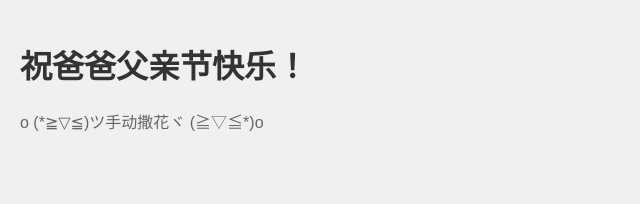
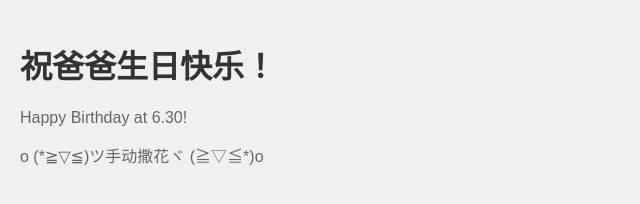
Before and after one commit to iiknnn/iiknnn.github.io, a plain HTML site: page index.html in a window 1280 px wide. Shown: the whole page, without its empty margins (0-640 px from the left). Drawn offline with Linux system fonts and the light colour scheme.

Commit message:
Update index.html

```diff
--- a/index.html
+++ b/index.html
@@ -7,7 +7,8 @@
     <link rel="stylesheet" href="styles.css">
 </head>
 <body>
-    <h1>祝爸爸父亲节快乐！</h1>
+    <h1>祝爸爸生日快乐！</h1>
+    <p>Happy Birthday at 6.30! </p>
     <p>o (*≧▽≦)ツ手动撒花ヾ (≧▽≦*)o</p>
     <script src="scripts.js"></script>
 </body>
```
